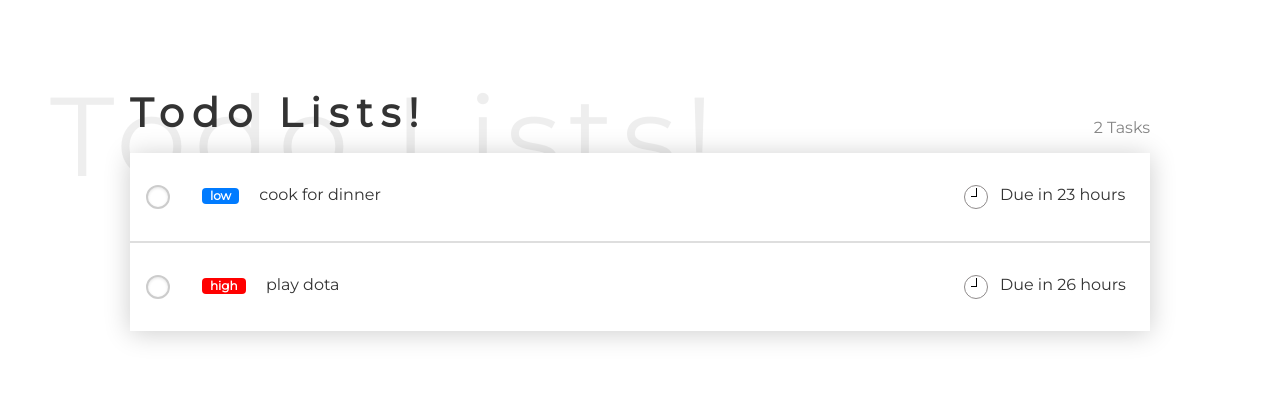
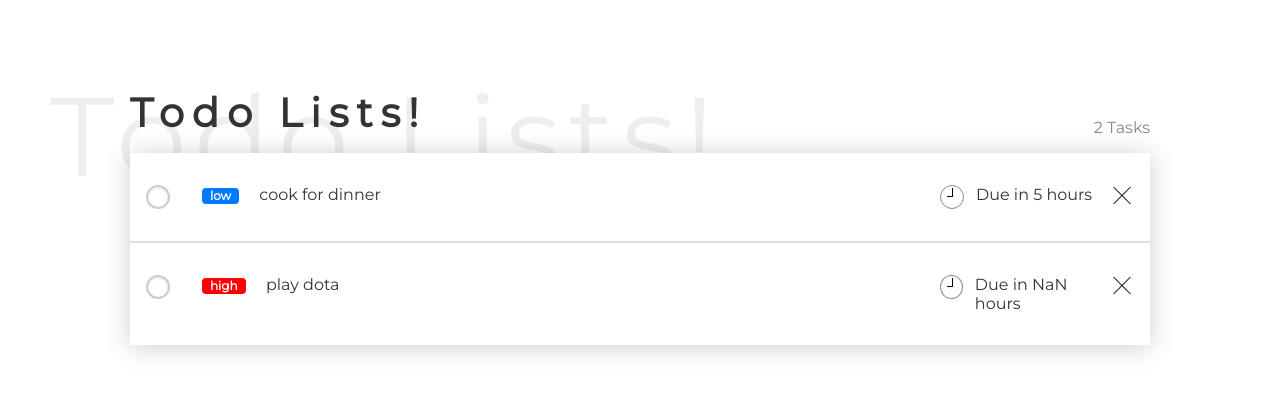
Before and after one commit to nandazman/svelte-todo, a Svelte app: page / in a window 1280 px wide. Shown: the top 394 px of the page. Built offline with nearby package versions, Linux system fonts and the light colour scheme.

Commit message:
add animation when complete todo, add function to delete todo

```diff
--- a/public/index.html
+++ b/public/index.html
@@ -4,7 +4,7 @@
 	<meta charset='utf-8'>
 	<meta name='viewport' content='width=device-width,initial-scale=1'>
 
-	<title>Svelte app</title>
+	<title>Todo lists</title>
 
 	<link rel='icon' type='image/png' href='/favicon.png'>
 	<link rel='stylesheet' href='/global.css'>
--- a/src/Todos.svelte
+++ b/src/Todos.svelte
@@ -5,23 +5,30 @@
   export let totalTasks = 0;
   const total = 20;
   const middle = Math.floor(total / 2);
-  const todos = [{
+  let todos = [{
     description: 'cook for dinner',
     priority: 'low',
-    expired: '08-16-2020 16:50'
+    expired: util.getInitialExpDateWithAdditionalHours(5)
   }, {
     description: 'play dota',
     priority: 'high',
-    expired: '08-16-2020 19:50'
+    expired: util.getInitialExpDateWithAdditionalHours(8)
   }];
   totalTasks = todos.length;
+
+  const deleteTodo = (index) => {
+    todos.splice(index, 1)
+    todos = todos;
+    totalTasks = todos.length;
+  }
 </script>
 
+{#if todos.length}
   <section class="todos-container">
   {#each todos as todo, i}
-    <div class="todo-lists">
+      <div class="todo-lists {todo.completed ? 'complete' : ''}">
         <div class="checkbox-container">
-        <input class="checkbox" type="checkbox" id="todo-{i}" />
+          <input class="checkbox" bind:checked={todo.completed} type="checkbox" id="todo-{i}" />
           <label for="todo-{i}"></label>
         </div>
         <p class="todos-description">
@@ -35,11 +42,22 @@
             Due in {util.getDurationFromNow(todo.expired)}
           </div>
         </div>
+        <div class="action" title="delete todo" on:click={ () => deleteTodo(i) }>
+        </div>
       </div>
   {/each}
   </section>
+{:else}
+  <div class="no-todo">
+    There is nothing todo.
+  </div>
+{/if}
 
 <style lang="scss" type="text/scss">
+  .no-todo {
+    margin-top: 3rem;
+    text-align: center;
+  }
   .todos-container {
     box-shadow: 0 2px 25px 0 rgba(0,0,0,0.2);
     background: white;
@@ -48,6 +66,10 @@
       padding: 2rem 1rem;
       display: flex;
       justify-content: space-between;
+      transition: background .25s;
+      &.complete {
+        background: #09ad7e;
+      }
       &:not(:last-child) {
         border-bottom: 2px solid #dedede;
       }
@@ -156,6 +178,28 @@
           }
         }
       }
+      .action {
+        width: 24px;
+        height: 24px;
+        position: relative;
+        cursor: pointer;
+        &:before {
+          content: '';
+          position: absolute;
+          border-top: 1px solid black;
+          width: 24px;
+          transform: rotate(45deg);
+          top: 10px;
+        }
+        &:after {
+          content: '';
+          position: absolute;
+          border-top: 1px solid black;
+          width: 24px;
+          transform: rotate(135deg);
+          top: 10px;
+        }
+      }
     }
   }
   @media screen and (max-width: 640px) {
--- a/src/util.js
+++ b/src/util.js
@@ -5,10 +5,14 @@ export default {
     const diffInMs = substract(nextDate, now);
     const diffInMinutes = getMinutesDuration(diffInMs);
     if (diffInMinutes < 60) {
-      return `${floor(diffInMinutes)} min`;
+      return `${ceil(diffInMinutes)} min`;
     }
     const diffInHours = getHoursFromMinute(diffInMinutes);
-    return `${floor(diffInHours)} hours`;
+    return `${ceil(diffInHours)} hours`;
+  },
+  getInitialExpDateWithAdditionalHours(hour = 0) {
+    const date = new Date();
+    return `${date.getFullYear()}-${date.getMonth() + 1}-${date.getDate()} ${date.getHours() + hour}:${date.getMinutes()}`;
   }
 }
 
@@ -20,8 +24,8 @@ const getMinutesDuration = (duration) => {
   return duration / (1000 * 60)
 }
 
-const floor = (number) => {
-  return Math.floor(number);
+const ceil = (number) => {
+  return Math.ceil(number);
 }
 
 const getHoursFromMinute = (minutes) => {
```
Lines whose indentation alone changed are shown as unchanged.
